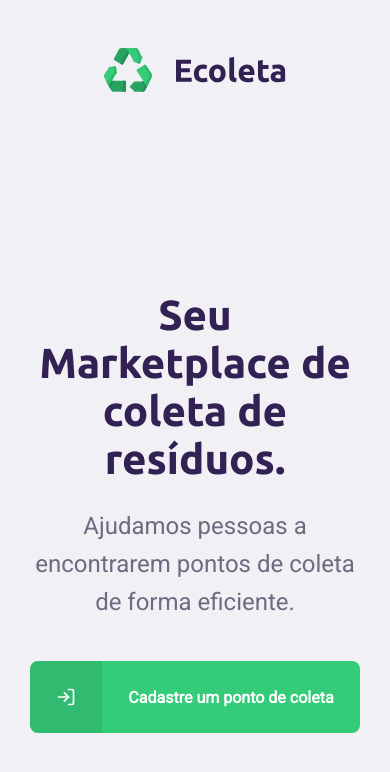
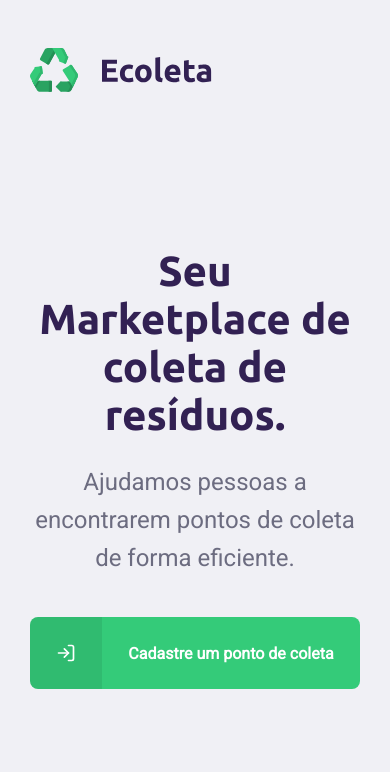
Before and after one commit to Ailsoncf/Ecoleta, a React (Create React App) app in the folder web/: page / in a window 390 px wide. Shown: the top 772 px of the page. Built offline with nearby package versions, Linux system fonts and the light colour scheme.

Commit message:
Front-End

```diff
--- a/web/src/pages/CreatePoint/styles.tsx
+++ b/web/src/pages/CreatePoint/styles.tsx
@@ -152,6 +152,11 @@ export const ItemsList = styled.ul`
     flex-direction: column;
     justify-content: space-between;
     align-items: center;
+    padding: 8px;
+    &.selected {
+        background: #e1faec;
+        border: 1px solid #34cb79;
+      }
     > button {
       display: flex;
       flex-direction: column;
@@ -159,8 +164,7 @@ export const ItemsList = styled.ul`
       align-items: center;
       text-align: center;
       cursor: pointer;
-      background: ${({ theme }) =>
-        theme.title === 'light' ? '#f5f5f5' : '#ddd'};
+      background: '#f5f5f5';
       border: 2px solid #F0F0F5;
       width: 100%;
       height: 180px;
@@ -173,10 +177,7 @@ export const ItemsList = styled.ul`
         align-items: center;
         color: #322153;
       }
-      &.selected {
-        background: #e1faec;
-        border: 2px solid #34cb79;
-      }
+
     }
   }
 `;
--- a/web/src/pages/Home/index.tsx
+++ b/web/src/pages/Home/index.tsx
@@ -3,18 +3,18 @@ import logo from '../../assets/logo.svg'
 import { FiLogIn } from 'react-icons/fi'
 import { Link } from 'react-router-dom'
 
-import './styles.css'
+import { Container, Main, Content } from './styles'
 
 
 function Home() {
   return (
-    <div id="page-home">
-      <div className="content">
+    <Container>
+      <Content>
           <header>
             <img src={logo} alt="Ecoleta"/>
           </header>
 
-          <main>
+          <Main>
             <h1>Seu Marketplace de coleta de resíduos.</h1>
             <p>Ajudamos pessoas a encontrarem pontos de coleta de forma eficiente.</p>
 
@@ -25,9 +25,9 @@ function Home() {
               <strong>Cadastre um ponto de coleta</strong>
             </Link>
 
-          </main>
-      </div>
-    </div>
+          </Main>
+      </Content>
+    </Container>
   );
 }
 
--- a/web/src/pages/Home/styles.css
+++ /dev/null
@@ -1,107 +0,0 @@
-#page-home {
-    height: 110vh;
-
-    background: url('../../assets/home-background.svg') no-repeat 600px bottom;
-  }
-
-  #page-home .content {
-    width: 100%;
-    height: 100%;
-    max-width: 1100px;
-    margin: 0 auto;
-    padding: 0 30px;
-
-    display: flex;
-    flex-direction: column;
-    align-items: flex-start;
-  }
-
-  #page-home .content header {
-    margin: 48px 0 0;
-  }
-
-  #page-home .content main {
-    flex: 1;
-    max-width: 560px;
-
-    display: flex;
-    flex-direction: column;
-    justify-content: center;
-  }
-
-  #page-home .content main h1 {
-    font-size: 54px;
-    color: var(--title-color);
-  }
-
-  #page-home .content main p {
-    font-size: 24px;
-    margin-top: 24px;
-    line-height: 38px;
-  }
-
-  #page-home .content main a {
-    width: 100%;
-    max-width: 360px;
-    height: 72px;
-    background: var(--primary-color);
-    border-radius: 8px;
-    text-decoration: none;
-
-    display: flex;
-    align-items: center;
-    overflow: hidden;
-
-    margin-top: 40px;
-  }
-
-  #page-home .content main a span {
-    display: block;
-    background: rgba(0, 0, 0, 0.08);
-    width: 72px;
-    height: 72px;
-
-    display: flex;
-    align-items: center;
-    justify-content: center;
-    transition: background-color 0.2s;
-  }
-
-  #page-home .content main a span svg {
-    color: #FFF;
-    width: 20px;
-    height: 20px;
-  }
-
-  #page-home .content main a strong {
-    flex: 1;
-    text-align: center;
-    color: #FFF;
-  }
-
-  #page-home .content main a:hover {
-    background: #2FB86E;
-  }
-
-  @media(max-width: 900px) {
-    #page-home .content {
-      align-items: center;
-      text-align: center;
-    }
-
-    #page-home .content header {
-      margin: 48px auto 0;
-    }
-
-    #page-home .content main {
-      align-items: center;
-    }
-
-    #page-home .content main h1 {
-      font-size: 42px;
-    }
-
-    #page-home .content main p {
-      font-size: 24px;
-    }
-  }
--- /dev/null
+++ b/web/src/pages/Home/styles.tsx
@@ -0,0 +1,105 @@
+import styled from 'styled-components';
+
+import backgroundImg from '../../assets/home-background.svg';
+
+export const Container = styled.div`
+  height: 100vh;
+  background: url(${backgroundImg}) no-repeat 580px bottom;
+`;
+
+export const Content = styled.div`
+  width: 100%;
+  height: 100%;
+  max-width: 1100px;
+  margin: 0 auto;
+  padding: 0 30px;
+  display: flex;
+  flex-direction: column;
+  align-items: flex-start;
+  > header {
+    margin: 48px 0 0;
+    display: flex;
+    justify-content: space-between;
+    align-items: center;
+    width: 100%;
+    > a {
+      color: var(--title-color);
+      font-weight: bold;
+      text-decoration: none;
+      display: flex;
+      align-items: center;
+      > svg {
+        margin-right: 16px;
+        color: var(--primary-color);
+      }
+    }
+  }
+  @media (max-width: 900px) {
+    align-items: center;
+    text-align: center;
+    header {
+      margin: 48px auto 0;
+    }
+  }
+`;
+
+export const Main = styled.main`
+  flex: 1;
+  max-width: 560px;
+  display: flex;
+  flex-direction: column;
+  justify-content: center;
+  > h1 {
+    font-size: 54px;
+    color: var(--title-color);
+  }
+  > p {
+    font-size: 24px;
+    margin-top: 24px;
+    line-height: 38px;
+  }
+  > a {
+    width: 100%;
+    max-width: 360px;
+    height: 72px;
+    background: var(--primary-color);
+    border-radius: 8px;
+    text-decoration: none;
+    display: flex;
+    align-items: center;
+    overflow: hidden;
+    margin-top: 40px;
+    &:hover {
+      background: #2fb86e;
+    }
+    span {
+      display: block;
+      background: rgba(0, 0, 0, 0.08);
+      width: 72px;
+      height: 72px;
+      display: flex;
+      align-items: center;
+      justify-content: center;
+      transition: background-color 0.2s;
+      svg {
+        color: #fff;
+        width: 20px;
+        height: 20px;
+      }
+    }
+    strong {
+      flex: 1;
+      text-align: center;
+      color: #fff;
+    }
+  }
+  @media (max-width: 900px) {
+    align-items: center;
+    h1 {
+      font-size: 42px;
+    }
+    p {
+      font-size: 24px;
+    }
+  }
+`;
```
